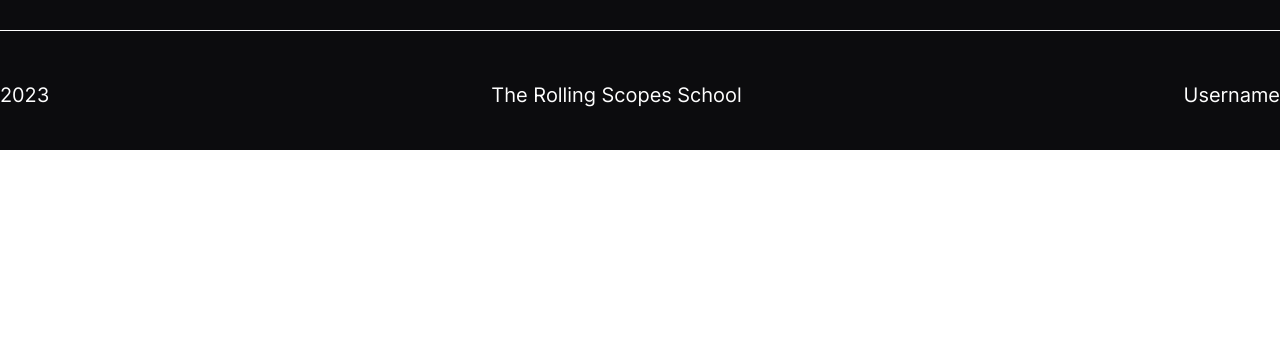
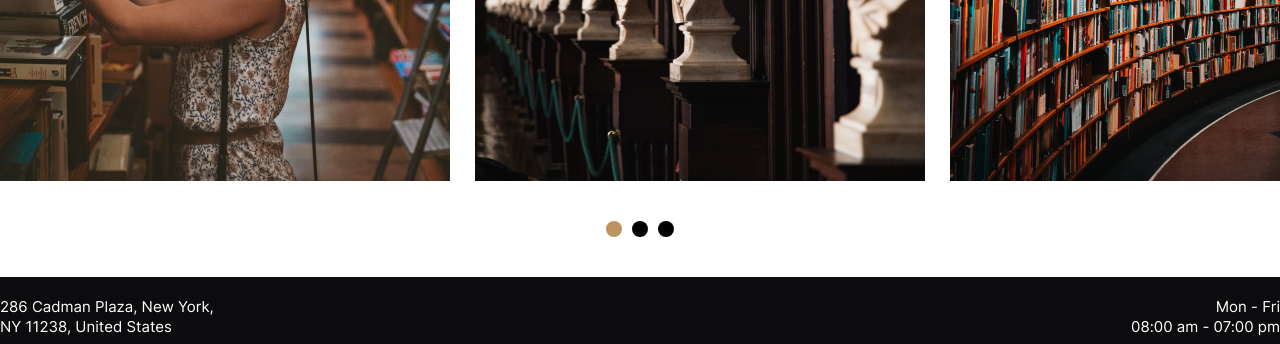
Before and after one commit to aliaksei-siniauski/books-library, a website: page index.html in a window 1280 px wide. Shown: the part 650-994 px from the top of the page. Before the commit the page ends 800 px from the top, so only its background shows below. Drawn offline with Linux system fonts and the light colour scheme; files whose address does not match are found by name.

Commit message:
feat: add about section

```diff
--- a/index.html
+++ b/index.html
@@ -37,9 +37,28 @@
       </div>
       <!-- close container -->
     </header>
-    <section class="section">
-      <div class="container">
+    <section class="section about">
+      <div class="container about-container">
         <h2 class="title">About</h2>
+        <p class="subtitle about__subtitle">
+          The Brooklyn Library is a free workspace, a large number of books and
+          a cozy coffee shop inside
+        </p>
+        <div class="slider">
+          <div class="slider-line">
+            <img src="src/images/slider-1.png" alt="slider-1" />
+            <img src="src/images/slider-2.png" alt="slider-2" />
+            <img src="src/images/slider-3.png" alt="slider-3" />
+            <img src="src/images/slider-4.png" alt="slider-4" />
+            <img src="src/images/slider-5.png" alt="slider-5" />
+          </div>
+          <div class="slider-controls">
+            <span class="control control--active"></span>
+            <span class="control"></span>
+            <span class="control"></span>
+          </div>
+        </div>
+        <!-- close slider -->
       </div>
     </section>
     <footer class="footer">
@@ -96,5 +115,6 @@
       </div>
       <!-- close footer-container -->
     </footer>
+    <!-- close foter -->
   </body>
 </html>
--- a/src/scss/abstracts/_variables.scss
+++ b/src/scss/abstracts/_variables.scss
@@ -2,7 +2,7 @@
 
 $light-color: #ffffff;
 $dark-color: #000000;
-$active-coor: #bb945f;
+$active-color: #bb945f;
 $header-color: #0c0c0e;
 $input-color: #8e8e8e;
 
--- a/src/scss/base/_base.scss
+++ b/src/scss/base/_base.scss
@@ -5,6 +5,7 @@ body {
   @extend %js-content-space-between;
   font-family: $ff-main;
   font-size: 2rem;
+  line-height: 4rem;
   color: $light-color;
   background: $light-color;
   position: relative;
--- a/src/scss/base/_typography.scss
+++ b/src/scss/base/_typography.scss
@@ -6,11 +6,10 @@ h1 {
 }
 
 h2 {
-  @include font(2rem, 4rem, 400);
+  @include font(4rem, 4rem, 400);
   font-family: $ff-second;
-  letter-spacing: 2px;
+  letter-spacing: 0.2rem;
   color: $header-color;
-  @extend %text-uppercase;
 }
 
 h3 {
@@ -22,6 +21,5 @@ h3 {
 h4 {
   @include font(1.5rem, 4rem, 400);
   letter-spacing: 2px;
-  @extend %text-uppercase;
   color: $dark-color;
 }
--- a/src/scss/components/_icon.scss
+++ b/src/scss/components/_icon.scss
@@ -3,6 +3,7 @@
 }
 
 .icon-user {
+  display: block;
   width: 30px;
   height: 30px;
   background: url("../icons/icon-user.svg");
--- a/src/scss/components/_nav.scss
+++ b/src/scss/components/_nav.scss
@@ -4,8 +4,9 @@
 
 .nav__item {
   padding: 0 15px;
+  @extend %cursor-pointer;
   &:hover {
-    color: $active-coor;
+    color: $active-color;
     @extend %transition;
   }
 }
--- /dev/null
+++ b/src/scss/components/_slider.scss
@@ -0,0 +1,33 @@
+.slider {
+  display: flex;
+  flex-direction: column;
+  gap: 40px 0;
+  max-width: 1400px;
+  padding: 20px 0 0;
+  overflow: hidden;
+}
+
+.slider-line {
+  @extend %flex;
+  gap: 25px;
+}
+
+.slider-controls {
+  max-width: 68px;
+  width: 100%;
+  @extend %flex;
+  margin: 0 auto;
+  gap: 10px;
+}
+
+.control {
+  width: 16px;
+  height: 16px;
+  border-radius: 50%;
+  background: $dark-color;
+  @extend %transition;
+  @extend %cursor-pointer;
+  &--active {
+    background: $active-color;
+  }
+}
--- /dev/null
+++ b/src/scss/layout/_about.scss
@@ -0,0 +1,3 @@
+.about-container {
+  padding: 20px 0 40px;
+}
--- a/src/scss/main.scss
+++ b/src/scss/main.scss
@@ -20,9 +20,11 @@
 @import "utilities/section";
 
 /* Components */
+@import "components/slider";
 @import "components/icon";
 @import "components/nav";
 
 /* Layout  */
 @import "layout/header";
+@import "layout/about";
 @import "layout/footer";
--- a/src/scss/utilities/_section.scss
+++ b/src/scss/utilities/_section.scss
@@ -9,3 +9,9 @@
     background: $header-color;
   }
 }
+
+.subtitle {
+  color: $dark-color;
+  @extend %text-center;
+  padding: 40px 0 0;
+}
```
Also changed, not shown: src/images/slider-1.png (added), src/images/slider-2.png (added), src/images/slider-3.png (added), src/images/slider-4.png (added), src/images/slider-5.png (added), src/scss/main.css, 1 other file.
